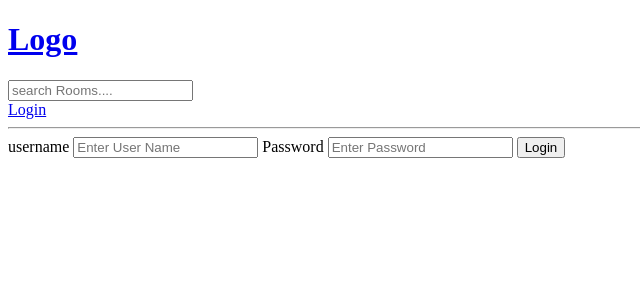
After one commit to mdshofiullah/DiscussApp, a Django app: page /login/ in a window 1280 px wide. The commit adds this page. Shown: the top 300 px of the page, without its empty margins (0-640 px from the left). Run offline with Django 4.2, Linux system fonts and the light colour scheme.

Commit message:
Creating Login_registration page and login form to login user

```diff
--- /dev/null
+++ b/base/templates/base/login_register.html
@@ -0,0 +1,14 @@
+{% extends 'main.html' %} {% block content %}
+
+<div>
+	<form method="post" action="">
+		{% csrf_token %}
+		<label for="">username</label>
+		<input type="text" name="username" placeholder="Enter User Name" />
+		<label for="">Password</label>
+		<input type="password" name="password" placeholder="Enter Password" />
+		<input type="submit" value="Login" />
+	</form>
+</div>
+
+{% endblock content %}
--- a/base/urls.py
+++ b/base/urls.py
@@ -3,6 +3,8 @@ from django.urls.resolvers import URLPattern
 from . import views
 
 urlpatterns = [
+    path('login/', views.loginPage, name="login"),
+
     path('', views.home, name="home"),
     path('room/<str:pk>', views.room, name="room"),
 
--- a/base/views.py
+++ b/base/views.py
@@ -11,6 +11,11 @@ from .forms import RoomForm
 #     {'id': 3, 'name': 'Lets learn django'},
 
 # ]
+
+
+def loginPage(request):
+    context = {}
+    return render(request, 'base/login_register.html', context)
 
 
 def home(request):
--- a/templates/navbar.html
+++ b/templates/navbar.html
@@ -5,5 +5,5 @@
 <form method="get" action="{% url 'home' %}">
 	<input type="text" name="q" placeholder="search Rooms...." />
 </form>
-
+<a href="{% url 'login' %}">Login</a>
 <hr />
```
Also changed, not shown: db.sqlite3.
